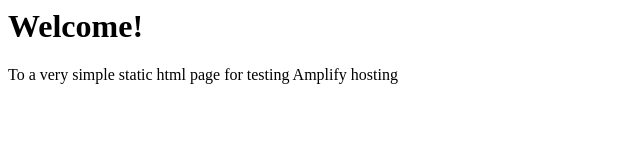
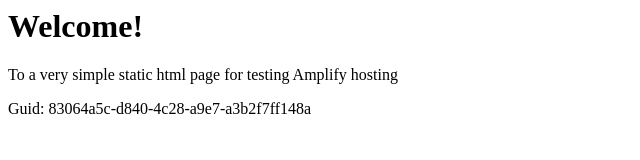
Before and after one commit to aws-aemilia-gru/Github-PR-Commit-Integration-Test-DoNotTouch-Gith-P5X5MO5I-v1-preprod-sa-east-1, a website: page src/index.html in a window 1280 px wide. Shown: the whole page, without its empty margins (0-640 px from the left). Drawn offline with Linux system fonts and the light colour scheme.

Commit message:
commit from integ tests

```diff
--- a/src/index.html
+++ b/src/index.html
@@ -1,3 +1,5 @@
+
+
 <html lang="en">
 
 <head>
@@ -10,6 +12,6 @@
 <body>
     <h1>Welcome!</h1>
     <p>To a very simple static html page for testing Amplify hosting</p>
-</body>
+    <p>Guid: 83064a5c-d840-4c28-a9e7-a3b2f7ff148a</p></body>
 
 </html>
```
